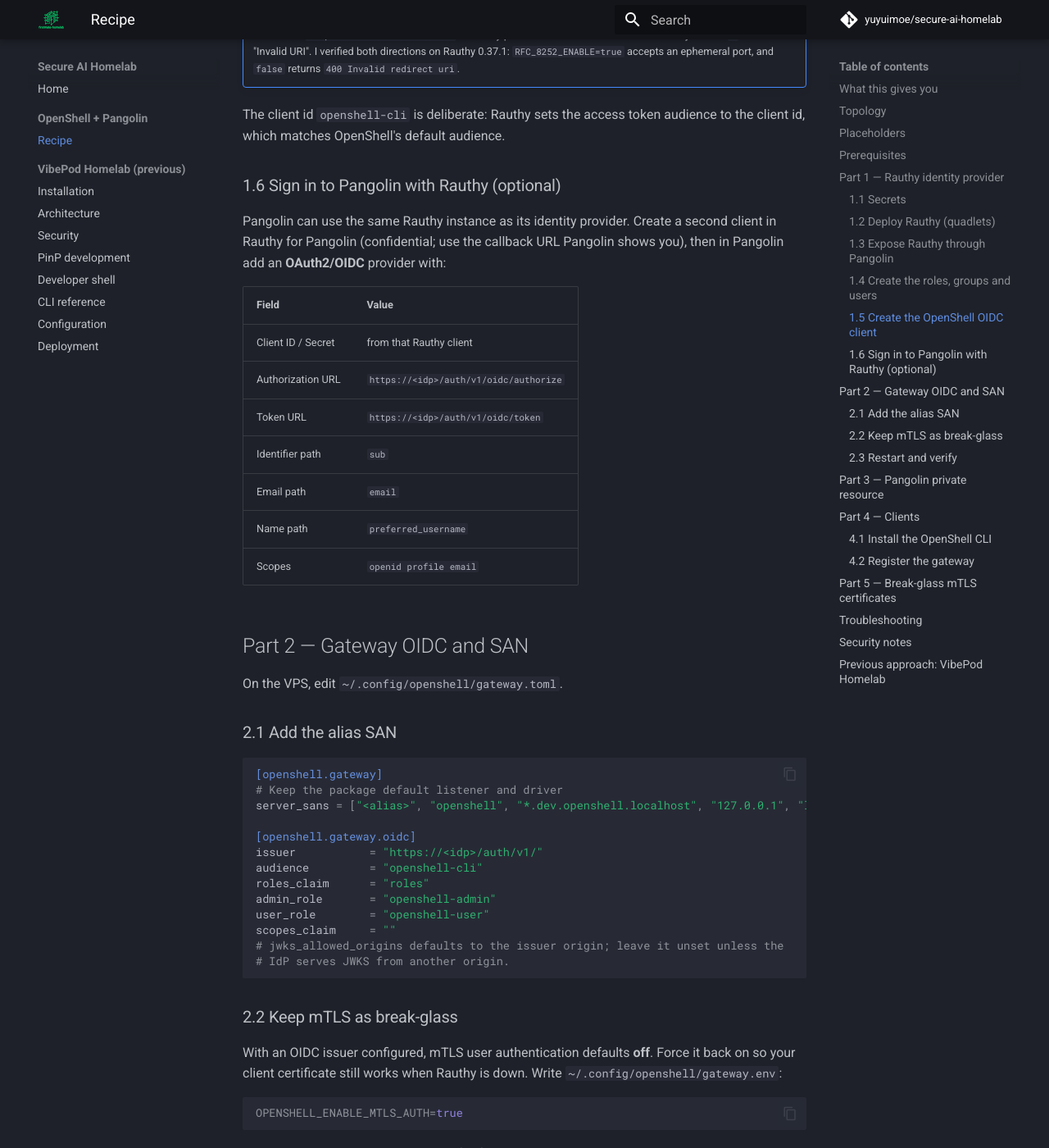
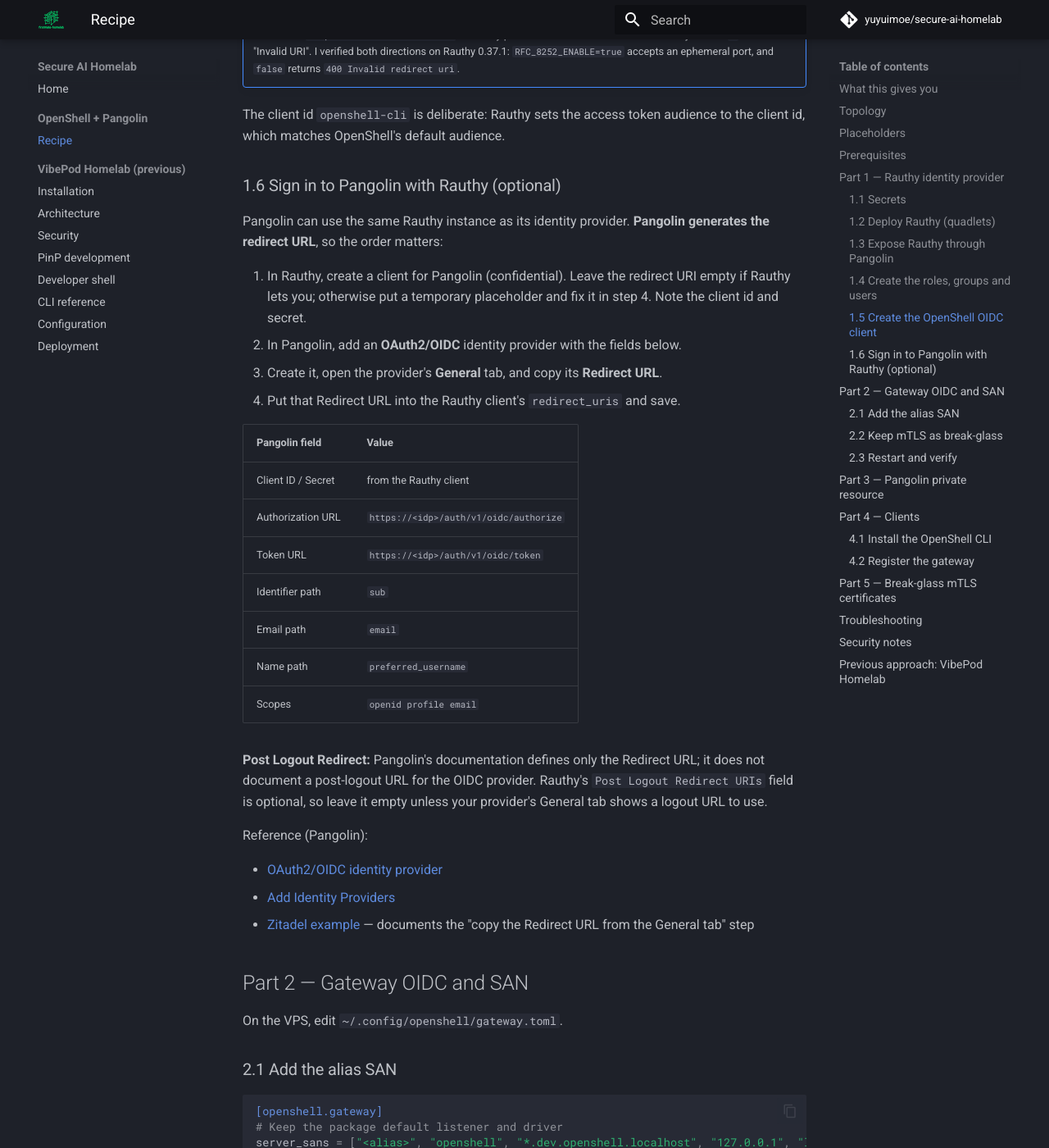
Before and after one commit to yuyuimoe/secure-ai-homelab, an MkDocs documentation site: the page built from docs/guides/openshell-pangolin.md, in a window 1280 px wide and 1400 px high, scrolled down 4482 px. Shown: the whole window at 82% size. Built offline with MkDocs 1.6.1 and Material for MkDocs 9.7.7, drawn with Linux system fonts in a browser that asks for light colours; comment, search, counter and statistics services are not loaded.

Commit message:
docs: document Pangolin's generated Redirect URL and post-logout
Pangolin generates the IdP redirect URL after you create the provider and shows
it in the General tab; it does not document a post-logout URL. Spell out the
order (create Rauthy client -> create Pangolin IdP -> copy Redirect URL -> add
it to the Rauthy client) and link the Pangolin docs pages.

```diff
--- a/docs/guides/openshell-pangolin.md
+++ b/docs/guides/openshell-pangolin.md
@@ -193,19 +193,37 @@ audience to the client id, which matches OpenShell's default audience.
 
 ### 1.6 Sign in to Pangolin with Rauthy (optional)
 
-Pangolin can use the same Rauthy instance as its identity provider. Create a
-second client in Rauthy for Pangolin (confidential; use the callback URL Pangolin
-shows you), then in Pangolin add an **OAuth2/OIDC** provider with:
+Pangolin can use the same Rauthy instance as its identity provider. **Pangolin
+generates the redirect URL**, so the order matters:
 
-| Field | Value |
+1. In Rauthy, create a client for Pangolin (confidential). Leave the redirect URI
+   empty if Rauthy lets you; otherwise put a temporary placeholder and fix it in
+   step 4. Note the client id and secret.
+2. In Pangolin, add an **OAuth2/OIDC** identity provider with the fields below.
+3. Create it, open the provider's **General** tab, and copy its **Redirect URL**.
+4. Put that Redirect URL into the Rauthy client's `redirect_uris` and save.
+
+| Pangolin field | Value |
 |---|---|
-| Client ID / Secret | from that Rauthy client |
+| Client ID / Secret | from the Rauthy client |
 | Authorization URL | `https://<idp>/auth/v1/oidc/authorize` |
 | Token URL | `https://<idp>/auth/v1/oidc/token` |
 | Identifier path | `sub` |
 | Email path | `email` |
 | Name path | `preferred_username` |
 | Scopes | `openid profile email` |
+
+**Post Logout Redirect:** Pangolin's documentation defines only the Redirect URL;
+it does not document a post-logout URL for the OIDC provider. Rauthy's `Post
+Logout Redirect URIs` field is optional, so leave it empty unless your provider's
+General tab shows a logout URL to use.
+
+Reference (Pangolin):
+
+- [OAuth2/OIDC identity provider](https://docs.pangolin.net/manage/identity-providers/openid-connect)
+- [Add Identity Providers](https://docs.pangolin.net/manage/identity-providers/add-an-idp)
+- [Zitadel example](https://docs.pangolin.net/manage/identity-providers/zitadel) —
+  documents the "copy the Redirect URL from the General tab" step
 
 ## Part 2 — Gateway OIDC and SAN
 
```
